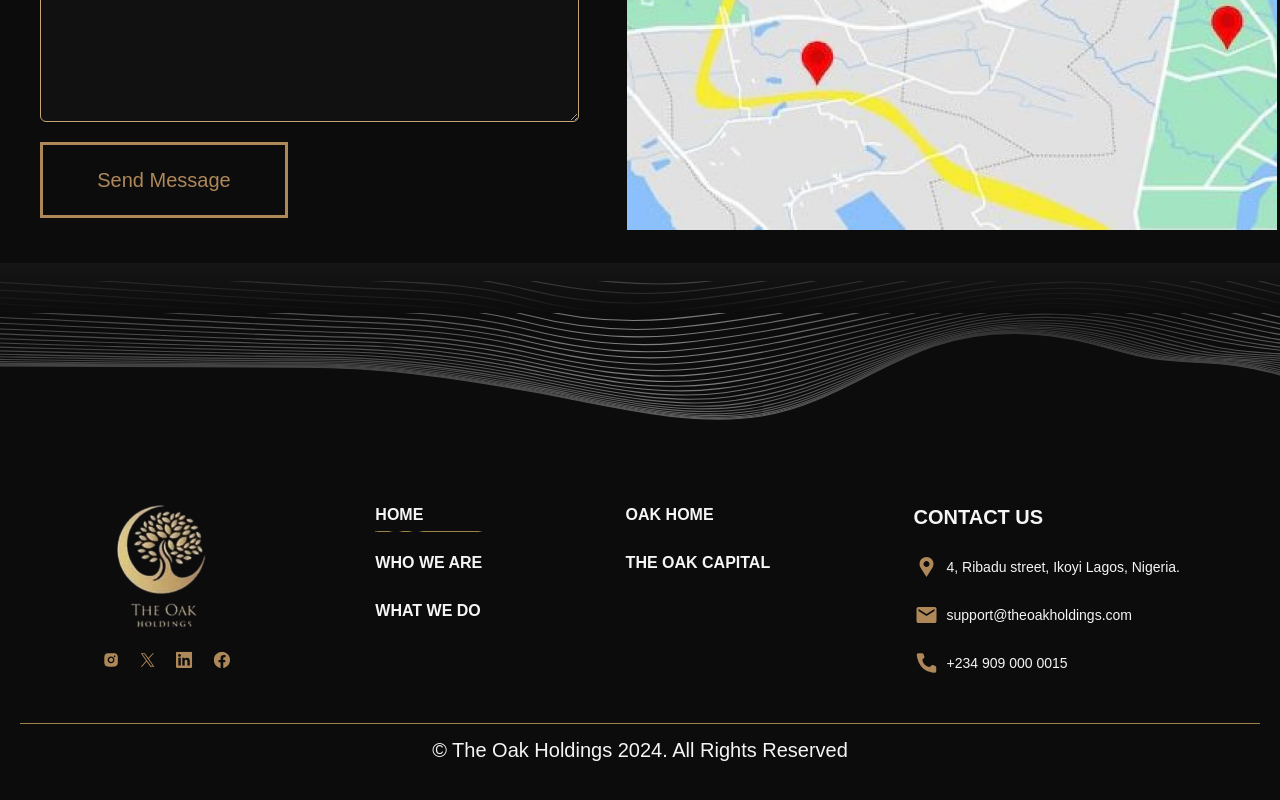
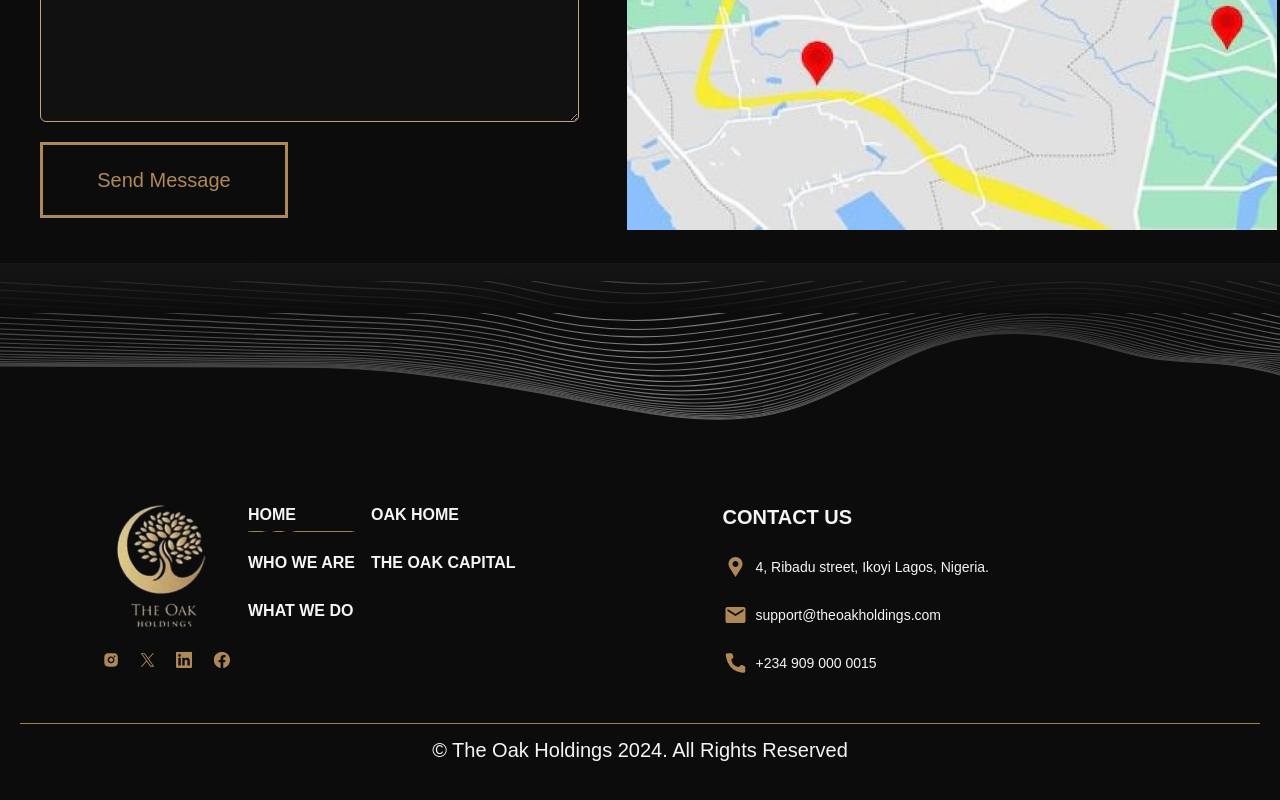
Before and after one commit to ZubairAlao/oak_design, a React (Vite) app: page / in a window 1280 px wide. Shown: the part 5497-6297 px from the top of the page. Built offline with nearby package versions, Linux system fonts and the light colour scheme; a web font is replaced by a local one.

Commit message:
contact us breaking lines

```diff
--- a/src/components/Footer.jsx
+++ b/src/components/Footer.jsx
@@ -168,7 +168,7 @@ const Footer = () => {
               </div>
 
 
-              <div className='flex items-center justify-center md:items-start flex-col gap-6 flex-nowrap'>
+              <div className='flex items-center justify-center md:items-start flex-col gap-6  max-w-[90%] mx-auto'>
                 <h3 className='font-semibold md:text-xl flex-1'>CONTACT US</h3>
                 <div className='space-y-6'>
                   {goldenContactInfo.map((info) => (
```
